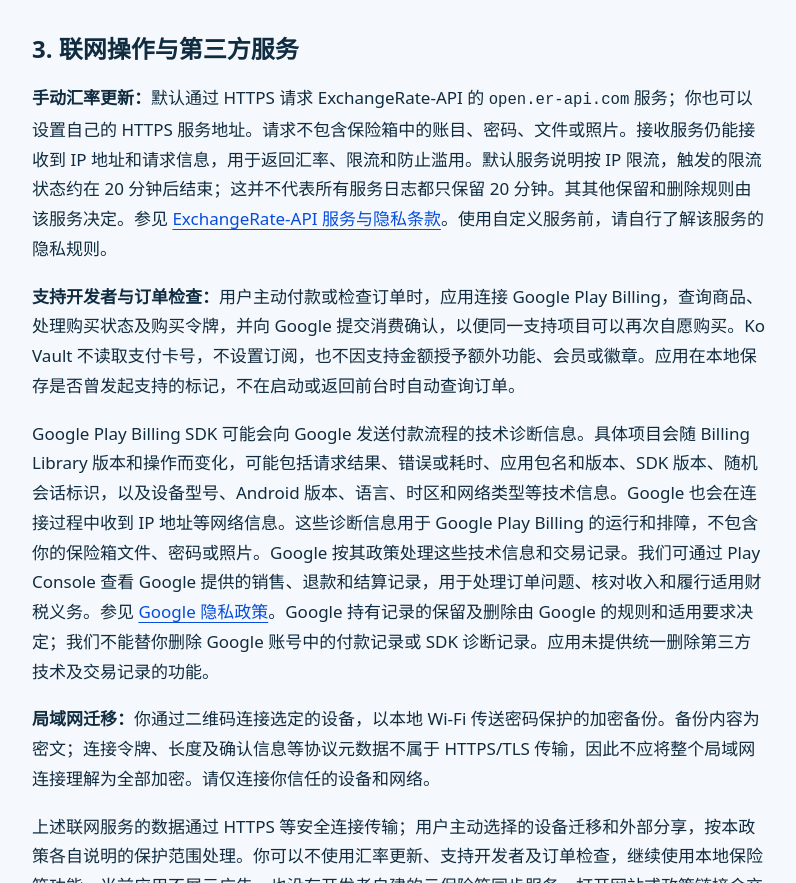
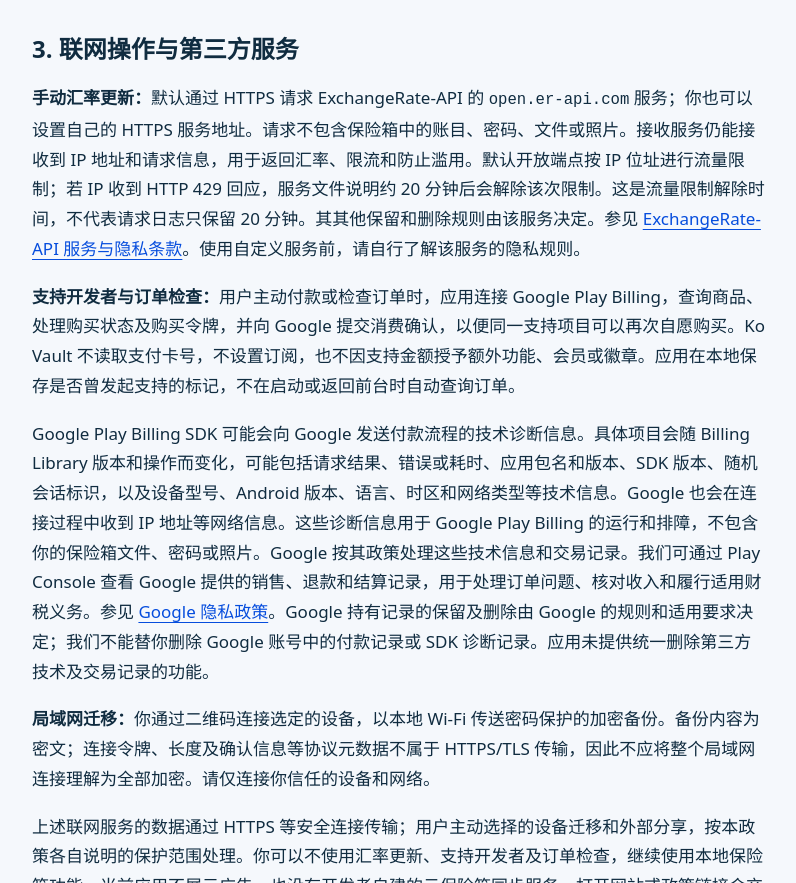
Before and after one commit to chiditw-ops/yonyva-public, a plain HTML site: page kovault/privacy/index.html in a window 1280 px wide. Shown: the part 1159-2042 px from the top of the page, without its empty margins (241-1037 px from the left). Drawn offline with Linux system fonts and the light colour scheme.

Commit message:
Clarify HTTP 429 rate-limit disclosure

```diff
--- a/kovault/privacy/index.html
+++ b/kovault/privacy/index.html
@@ -4,7 +4,7 @@
 <div class="note"><p><strong>核心说明：</strong>保险箱内容保存在你的设备本地。Ko Vault 没有云账号或服务器同步。你主动更新汇率、支持开发者或检查订单时，会连接对应第三方服务。本地 Wi-Fi 迁移会将加密备份发送到你选定的另一部设备。</p></div>
 <section><h2>1. 本地内容及其用途</h2><p>你在文件库、卡证夹、金库 / 记账、便签、密码库和相片夹中添加的文件、卡证字段与附件、账目、文字、账号密码资料及照片，用于实现你选择的本地保存、整理和查看功能。这些保险箱内容以加密形式保存在设备上的应用私有空间，不通过 Ko Vault 云账号或服务器进行同步。</p><p>Ko Vault 不提供云端保险箱账户，因此我们无法通过服务器副本替你找回本地保险箱内容。</p></section>
 <section><h2>2. PIN、权限与设备访问</h2><p>保险箱内容使用 AES-256-GCM 加密，密钥由 Android Keystore 保护。本地 PIN 是应用访问控制，并非保险箱内容的加密密钥。Ko Vault 使用本地 PIN 和可选的系统生物识别保护访问。生物识别由 Android 处理；应用不接收指纹或人脸模板。设备能力、系统设置及你授予的权限会影响相应功能。</p><p>导入文件或照片、保存备份时，你通过系统选择器选择内容或目标。相机用于扫描迁移二维码；附近 Wi-Fi 权限用于设备发现和连接，较旧 Android 版本可能要求位置权限以使用 Wi-Fi 功能。这些流程不用于建立你的地理位置记录。</p><p>文件库可保存你选择的 APK 文件。只有你主动打开 APK 时，应用才将该文件交给 Android 安装器；安装权限和最终确认由系统控制。Ko Vault 不静默安装应用，也不自行下载更新安装包。</p></section>
-<section><h2>3. 联网操作与第三方服务</h2><p><strong>手动汇率更新：</strong>默认通过 HTTPS 请求 ExchangeRate-API 的 <code>open.er-api.com</code> 服务；你也可以设置自己的 HTTPS 服务地址。请求不包含保险箱中的账目、密码、文件或照片。接收服务仍能接收到 IP 地址和请求信息，用于返回汇率、限流和防止滥用。默认服务说明按 IP 限流，触发的限流状态约在 20 分钟后结束；这并不代表所有服务日志都只保留 20 分钟。其其他保留和删除规则由该服务决定。参见 <a href="https://www.exchangerate-api.com/terms">ExchangeRate-API 服务与隐私条款</a>。使用自定义服务前，请自行了解该服务的隐私规则。</p><p><strong>支持开发者与订单检查：</strong>用户主动付款或检查订单时，应用连接 Google Play Billing，查询商品、处理购买状态及购买令牌，并向 Google 提交消费确认，以便同一支持项目可以再次自愿购买。Ko Vault 不读取支付卡号，不设置订阅，也不因支持金额授予额外功能、会员或徽章。应用在本地保存是否曾发起支持的标记，不在启动或返回前台时自动查询订单。</p><p>Google Play Billing SDK 可能会向 Google 发送付款流程的技术诊断信息。具体项目会随 Billing Library 版本和操作而变化，可能包括请求结果、错误或耗时、应用包名和版本、SDK 版本、随机会话标识，以及设备型号、Android 版本、语言、时区和网络类型等技术信息。Google 也会在连接过程中收到 IP 地址等网络信息。这些诊断信息用于 Google Play Billing 的运行和排障，不包含你的保险箱文件、密码或照片。Google 按其政策处理这些技术信息和交易记录。我们可通过 Play Console 查看 Google 提供的销售、退款和结算记录，用于处理订单问题、核对收入和履行适用财税义务。参见 <a href="https://policies.google.com/privacy">Google 隐私政策</a>。Google 持有记录的保留及删除由 Google 的规则和适用要求决定；我们不能替你删除 Google 账号中的付款记录或 SDK 诊断记录。应用未提供统一删除第三方技术及交易记录的功能。</p><p><strong>局域网迁移：</strong>你通过二维码连接选定的设备，以本地 Wi-Fi 传送密码保护的加密备份。备份内容为密文；连接令牌、长度及确认信息等协议元数据不属于 HTTPS/TLS 传输，因此不应将整个局域网连接理解为全部加密。请仅连接你信任的设备和网络。</p><p>上述联网服务的数据通过 HTTPS 等安全连接传输；用户主动选择的设备迁移和外部分享，按本政策各自说明的保护范围处理。你可以不使用汇率更新、支持开发者及订单检查，继续使用本地保险箱功能。当前应用不展示广告，也没有开发者自建的云保险箱同步服务。打开网站或政策链接会交由浏览器处理；网站托管和浏览器可能处理网络请求所需的信息。本地保存不代表应用永不联网。</p></section>
+<section><h2>3. 联网操作与第三方服务</h2><p><strong>手动汇率更新：</strong>默认通过 HTTPS 请求 ExchangeRate-API 的 <code>open.er-api.com</code> 服务；你也可以设置自己的 HTTPS 服务地址。请求不包含保险箱中的账目、密码、文件或照片。接收服务仍能接收到 IP 地址和请求信息，用于返回汇率、限流和防止滥用。默认开放端点按 IP 位址进行流量限制；若 IP 收到 HTTP 429 回应，服务文件说明约 20 分钟后会解除该次限制。这是流量限制解除时间，不代表请求日志只保留 20 分钟。其其他保留和删除规则由该服务决定。参见 <a href="https://www.exchangerate-api.com/terms">ExchangeRate-API 服务与隐私条款</a>。使用自定义服务前，请自行了解该服务的隐私规则。</p><p><strong>支持开发者与订单检查：</strong>用户主动付款或检查订单时，应用连接 Google Play Billing，查询商品、处理购买状态及购买令牌，并向 Google 提交消费确认，以便同一支持项目可以再次自愿购买。Ko Vault 不读取支付卡号，不设置订阅，也不因支持金额授予额外功能、会员或徽章。应用在本地保存是否曾发起支持的标记，不在启动或返回前台时自动查询订单。</p><p>Google Play Billing SDK 可能会向 Google 发送付款流程的技术诊断信息。具体项目会随 Billing Library 版本和操作而变化，可能包括请求结果、错误或耗时、应用包名和版本、SDK 版本、随机会话标识，以及设备型号、Android 版本、语言、时区和网络类型等技术信息。Google 也会在连接过程中收到 IP 地址等网络信息。这些诊断信息用于 Google Play Billing 的运行和排障，不包含你的保险箱文件、密码或照片。Google 按其政策处理这些技术信息和交易记录。我们可通过 Play Console 查看 Google 提供的销售、退款和结算记录，用于处理订单问题、核对收入和履行适用财税义务。参见 <a href="https://policies.google.com/privacy">Google 隐私政策</a>。Google 持有记录的保留及删除由 Google 的规则和适用要求决定；我们不能替你删除 Google 账号中的付款记录或 SDK 诊断记录。应用未提供统一删除第三方技术及交易记录的功能。</p><p><strong>局域网迁移：</strong>你通过二维码连接选定的设备，以本地 Wi-Fi 传送密码保护的加密备份。备份内容为密文；连接令牌、长度及确认信息等协议元数据不属于 HTTPS/TLS 传输，因此不应将整个局域网连接理解为全部加密。请仅连接你信任的设备和网络。</p><p>上述联网服务的数据通过 HTTPS 等安全连接传输；用户主动选择的设备迁移和外部分享，按本政策各自说明的保护范围处理。你可以不使用汇率更新、支持开发者及订单检查，继续使用本地保险箱功能。当前应用不展示广告，也没有开发者自建的云保险箱同步服务。打开网站或政策链接会交由浏览器处理；网站托管和浏览器可能处理网络请求所需的信息。本地保存不代表应用永不联网。</p></section>
 <section><h2>4. 备份、保留与删除</h2><p>删除的应用内项目进入回收站，保留 7 天以供恢复；到期后应用清理回收站及相关本地文件。你也可以提前永久删除。保险箱内容的保留和删除由你控制。你可以使用应用提供的功能删除内容，或通过系统清除应用数据。卸载或清除数据可能使本地内容丢失；具体范围以设备系统行为为准。</p><p>Android 自动应用备份已停用。Ko Vault 创建的备份使用密码保护并加密。是否创建备份、将其保存在哪里、是否复制或分享，以及何时删除，均由你自行决定。导出的备份和其他副本可能在删除应用内内容或卸载后继续保留，你需要在相应位置单独删除。</p><p>如果你将备份放入自行选择的云盘或其他第三方存储服务，该服务按照其自身政策处理备份。请妥善保护设备、访问凭证和备份；没有可用备份时，丢失的本地内容可能无法恢复。</p><p>第三方技术和交易记录的保留与删除期限由相应服务的政策及适用要求决定，可向该服务提出相关请求。</p></section>
 <section><h2>5. 分享、复制与桌面显示</h2><p>你主动导出、分享或用其他应用打开内容时，所选接收方会获得该内容；部分导出文件可能是明文。复制到剪贴板、显示在桌面小工具中的内容也可能在保险箱保护范围之外被访问。第三方应用、云盘或收件人按照自己的规则处理收到的内容，请在分享前确认对象和内容。</p></section><section><h2>6. 联系我们时提供的信息</h2><p>如果你发送邮件咨询，我们会收到你的邮箱地址、邮件内容及你主动提供的附件，并使用这些信息处理和回复你的请求。请勿在邮件中发送保险箱 PIN、账号密码或不必要的私密文件。邮件服务提供方可能按其政策处理邮件传输与存储所需的数据。</p><p>你可以通过下方邮箱提出与我们收到的信息有关的查询或删除请求。对于只保存在你设备上的保险箱内容，请在设备上自行管理。</p></section>
 <section><h2>7. 政策更新</h2><p>如应用功能或数据处理方式发生变化，我们会更新本页面及“最后更新”日期。请在使用相关功能时查看适用的最新说明。</p></section>
```
